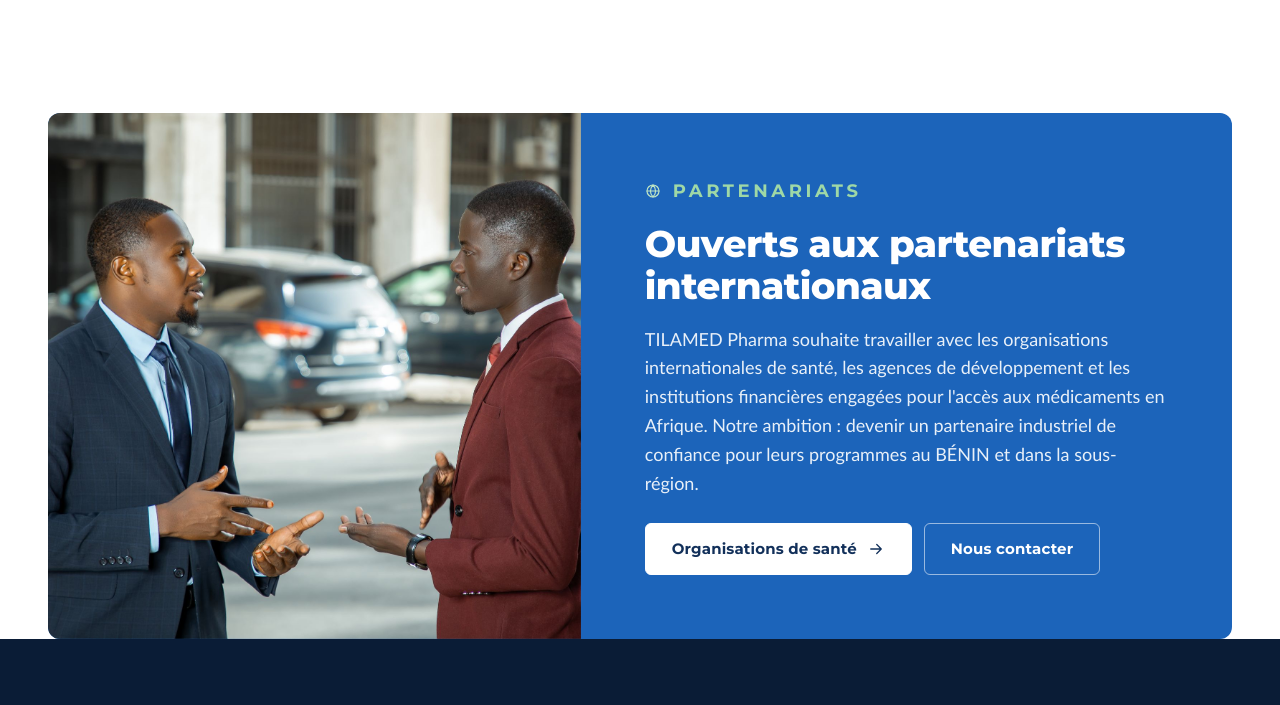
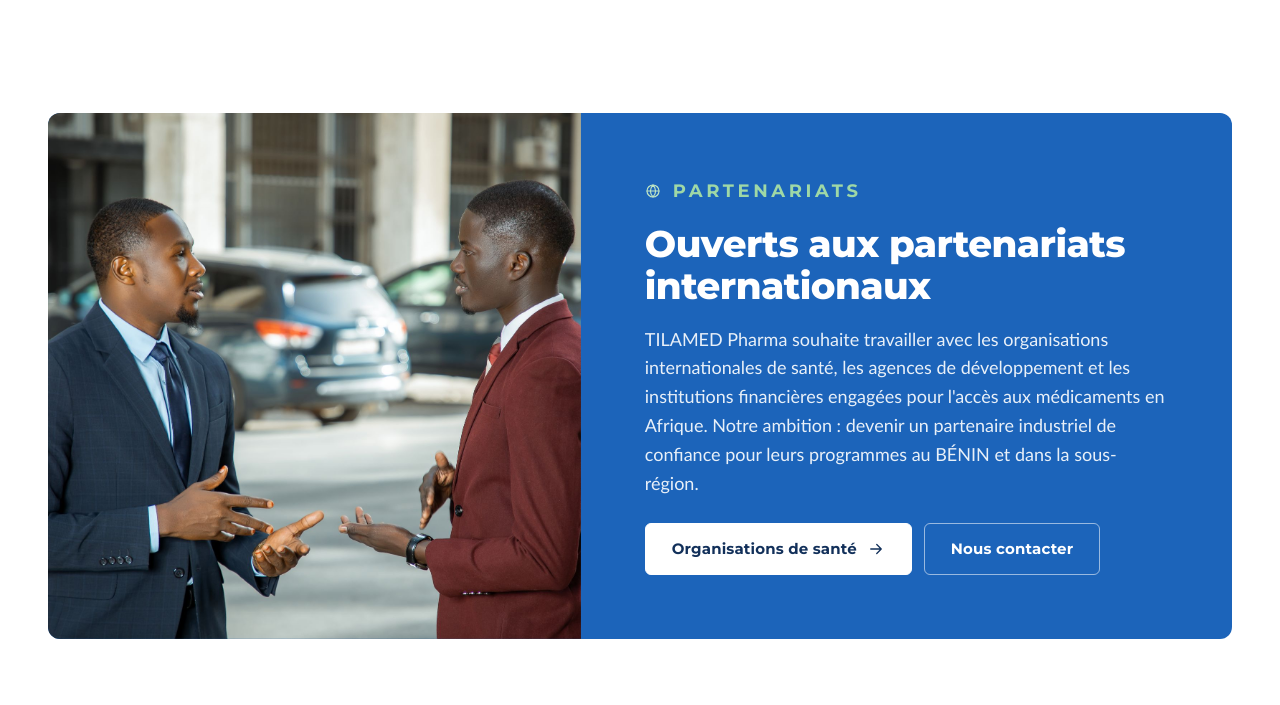
Before and after one commit to tilamedpharma/tilamedpharma_site, an Astro site: page /a-propos/ in a window 1280 px wide. Shown: the part 3425-4130 px from the top of the page. Built offline with nearby package versions, Linux system fonts and the light colour scheme; Astro itself is replaced by a stand-in of ours.

Commit message:
À propos : espace entre le bloc Partenariats et le pied de page
Co-Authored-By: Claude Opus 5.5 <noreply@anthropic.com>

```diff
--- a/src/styles/pages.css
+++ b/src/styles/pages.css
@@ -293,6 +293,7 @@
 .aobj__list li:last-child .aobj__n { color: var(--green); }
 .aobj__list p { font-size: var(--fs-lg); line-height: 1.45; color: var(--navy); }
 
+.apart { padding-bottom: var(--section); }
 .apart__card { display: grid; grid-template-columns: .9fr 1.1fr; border-radius: var(--radius-lg); overflow: hidden; background: var(--blue); color: rgba(255, 255, 255, .9); }
 .apart__img { position: relative; min-height: 340px; }
 .apart__img img { position: absolute; inset: 0; width: 100%; height: 100%; object-fit: cover; }
```
